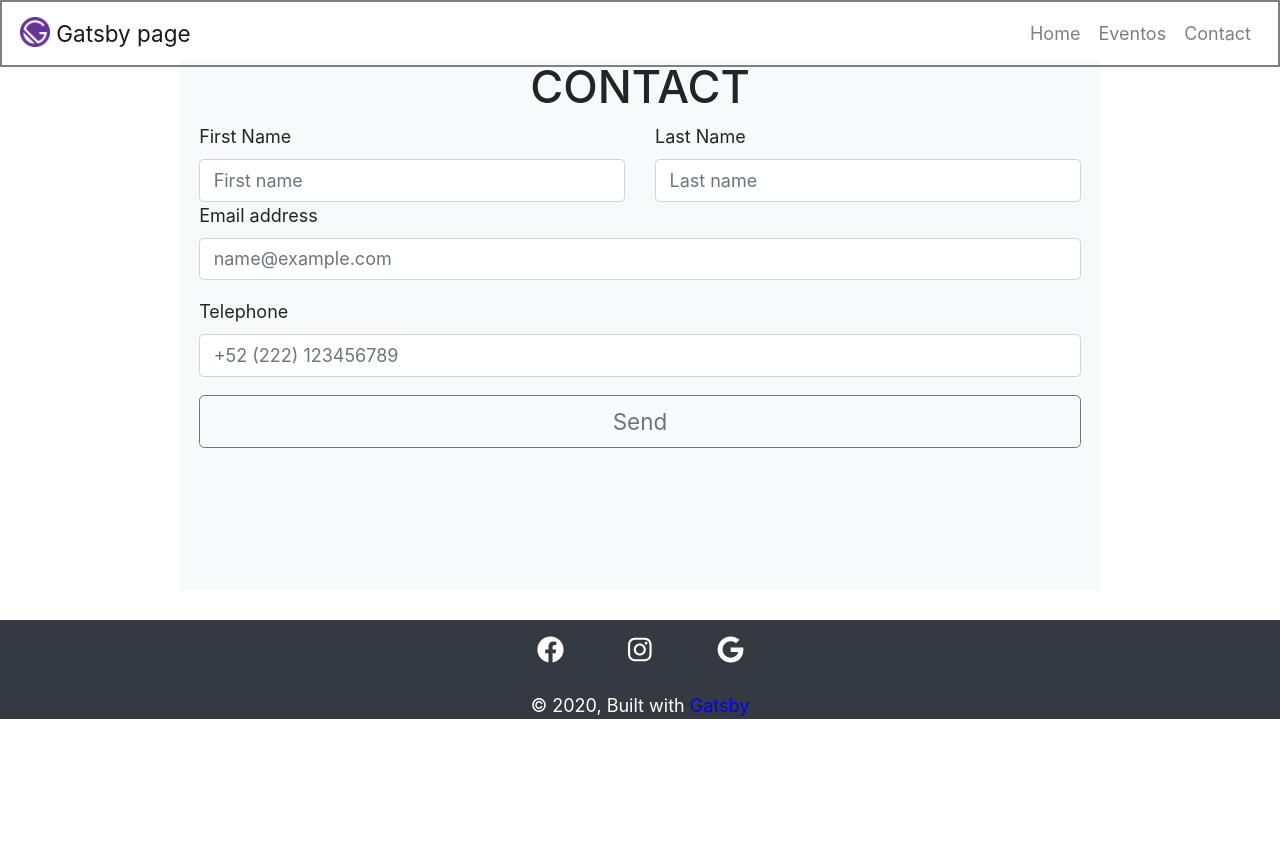
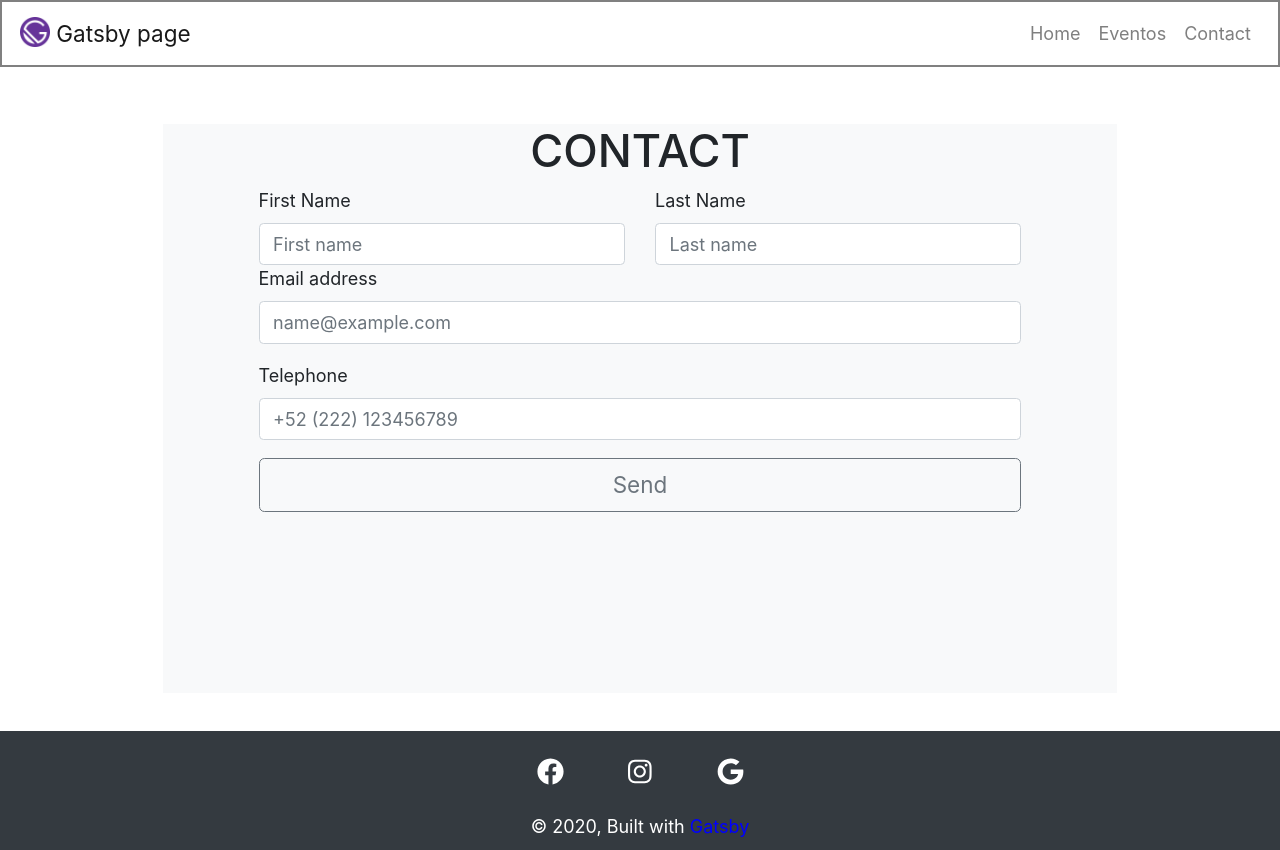
Before and after one commit to tspt89/Gatsby, a Gatsby site: page /contact in a window 1280 px wide. Before the commit the page ends 800 px from the top, so only its background shows below. Built offline with nearby package versions, Linux system fonts and the light colour scheme; Gatsby itself is replaced by a stand-in of ours.

Commit message:
email contact

```diff
--- a/src/components/layout.js
+++ b/src/components/layout.js
@@ -36,15 +36,11 @@ const Layout = ({ children }) => {
     <>
       <Header siteTitle={data.site.siteMetadata.title} />
 
-      <main
-        style={{
-              minHeight: 560
-              }}
-      >
+      <main >
         {children}
       </main>
 
-        <footer fixed="bottom" className="bg-dark" >
+        <footer className="bg-dark" >
           <Container >
 
             <div className="text-center center-block">
--- a/src/pages/contact.js
+++ b/src/pages/contact.js
@@ -9,14 +9,13 @@ const  ContactPage  =  ()  => (
         <SEO title="Contact" />
         <div
             style={{
-            margin: `0 auto`,
+            margin: `3% auto`,
             maxWidth: 960,
-            padding: `0 1.0875rem 1.45rem`,
+            padding: `2% 0.25% 0.0025% ` ,
             }}
         >
             <section className="page-section bg-light" style={{
-                    padding: `0 1.0875rem 1.45rem`,
-                    minHeight: '530px'
+                    padding: `0 10% 18%`,
                 }}>
                 <h1 className="text-center uppercase">Contact</h1>
                     <FORM></FORM>
--- a/src/styles/global.css
+++ b/src/styles/global.css
@@ -54,11 +54,13 @@ footer, header{
     display: block;
 }
 footer{
-    /*position: fixed;*/
-    left: 0;
-    bottom: 0;
-    width: 100%;
+    /*position:fixed;*/
+    left:0px;
+    bottom:0px;
+    width:100%;
     color: #fff;
+    padding:10px;
+    margin-top:7px;
 }
 footer .container{
     padding-right: 15px;
```
